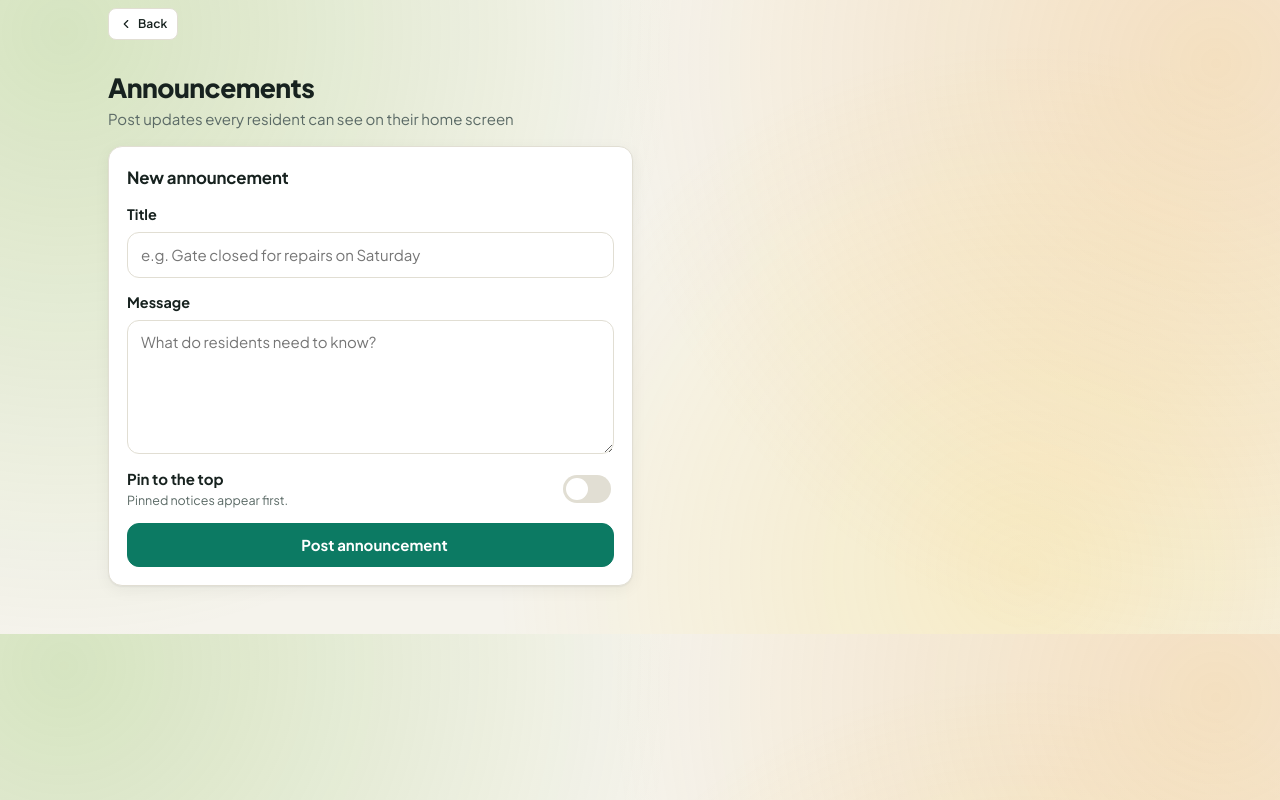
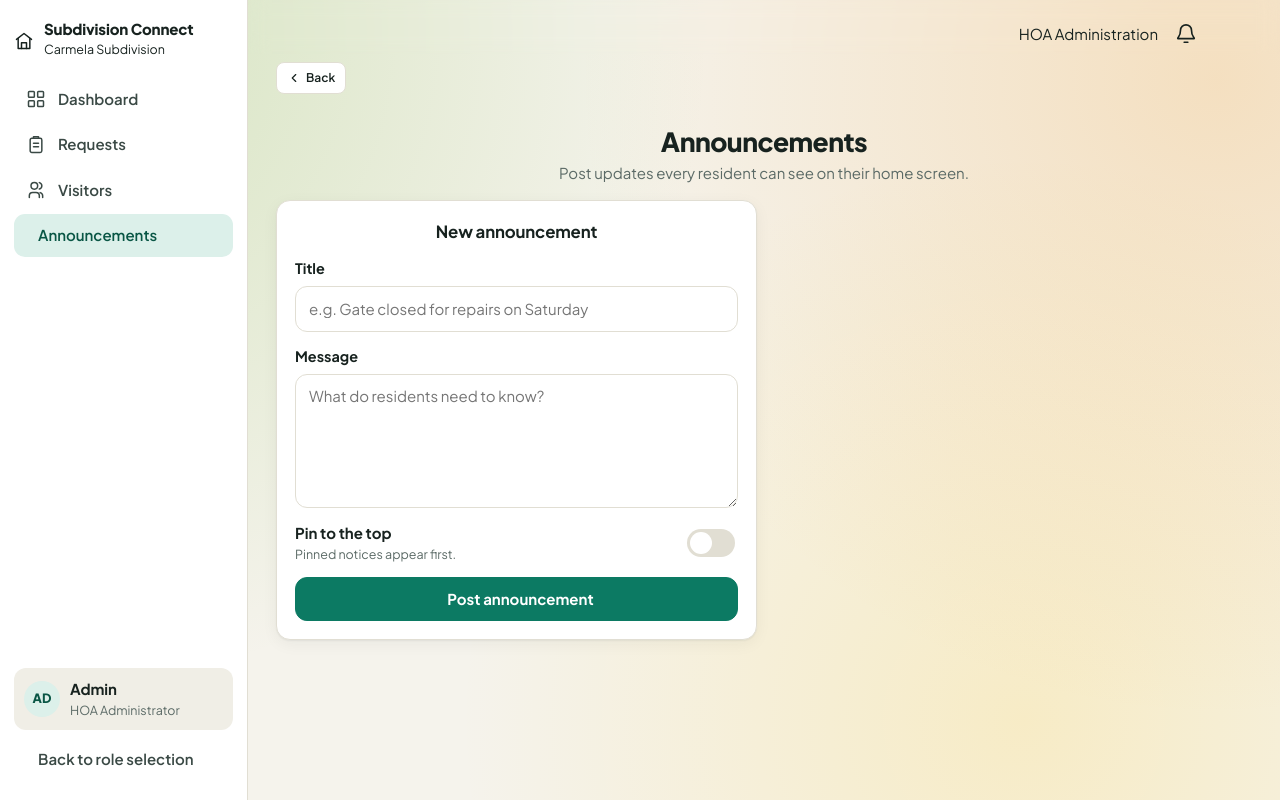
Before and after one commit to merin0a/CapstoneDemo, a plain HTML site: page admin/announcements.html in a window 1280 px wide. Drawn offline with Linux system fonts and the light colour scheme.

Commit message:
wait dipa tapos announcement

```diff
--- a/admin/announcements.html
+++ b/admin/announcements.html
@@ -6,44 +6,225 @@
     <meta name="viewport" content="width=device-width, initial-scale=1, viewport-fit=cover">
     <meta name="theme-color" content="#0C7A63">
     <title>Announcements · Carmela Subdivision</title>
+
     <link rel="preconnect" href="https://fonts.googleapis.com">
     <link rel="preconnect" href="https://fonts.gstatic.com" crossorigin>
     <link rel="stylesheet"
         href="https://fonts.googleapis.com/css2?family=Plus+Jakarta+Sans:wght@400;500;600;700;800&display=swap">
+
     <link rel="stylesheet" href="../css/styles.css">
 </head>
 
 <body data-role="admin" data-page="announcements.html">
-    <main class="view" id="main">
-        <div class="page-head">
-            <div>
-                <h1>Announcements</h1>
-                <p class="muted">Post updates every resident can see on their home screen</p>
+
+    <div class="shell">
+
+        <!-- Sidebar -->
+
+        <aside class="side">
+
+            <a class="brand" href="../index.html">
+                <span class="brand-mark">
+                    <i data-i="home"></i>
+                </span>
+                <span>
+                    <b>Subdivision Connect</b>
+                    <small>Carmela Subdivision</small>
+                </span>
+            </a>
+
+            <nav class="side-nav" aria-label="Main">
+
+                <a class="nv" href="dashboard.html">
+                    <i data-i="grid"></i>
+                    <span>Dashboard</span>
+                </a>
+
+                <a class="nv" href="requests.html">
+                    <i data-i="clipboard"></i>
+                    <span>Requests</span>
+                </a>
+
+                <a class="nv" href="visitors.html">
+                    <i data-i="users"></i>
+                    <span>Visitors</span>
+                </a>
+
+                <a class="nv on" href="announcements.html" aria-current="page">
+                    <i data-i="megaphone"></i>
+                    <span>Announcements</span>
+                </a>
+
+            </nav>
+
+            <div class="side-foot">
+
+                <div class="side-user">
+                    <span class="avatar">AD</span>
+                    <span>
+                        <b>Admin</b>
+                        <small>HOA Administrator</small>
+                    </span>
+                </div>
+
+                <a class="nv" href="../index.html">
+                    <i data-i="log-out"></i>
+                    <span>Back to role selection</span>
+                </a>
+
             </div>
+
+        </aside>
+
+        <!-- Main Content -->
+
+        <div class="main-col">
+
+            <!-- Topbar -->
+
+            <header class="topbar">
+
+                <div class="top-l">
+                    <span class="topbar-label">HOA Administration</span>
+                </div>
+
+                <div class="top-r">
+
+                    <button class="icon-btn" data-open="notif" aria-label="Notifications">
+                        <i data-i="bell"></i>
+                    </button>
+
+                    <a class="icon-btn" href="../index.html" aria-label="Logout">
+                        <i data-i="log-out"></i>
+                    </a>
+
+                </div>
+
+            </header>
+
+            <!-- Page -->
+
+            <main class="view" id="main">
+
+                <div class="page-head">
+
+                    <div>
+                        <h1>Announcements</h1>
+                        <p class="muted">
+                            Post updates every resident can see on their home screen.
+                        </p>
+                    </div>
+
+                </div>
+
+                <div class="g2">
+
+                    <!-- New Announcement Form -->
+
+                    <form class="card stack" data-demo="announce">
+
+                        <h2>New announcement</h2>
+
+                        <label class="field">
+                            <span class="field-l">Title</span>
+
+                            <input class="input" name="title" required maxlength="80"
+                                placeholder="e.g. Gate closed for repairs on Saturday">
+                        </label>
+
+                        <label class="field">
+                            <span class="field-l">Message</span>
+
+                            <textarea class="input" name="body" rows="5" required
+                                placeholder="What do residents need to know?"></textarea>
+                        </label>
+
+                        <label class="switch-row">
+                            <span>
+                                <b>Pin to the top</b>
+                                <small>Pinned notices appear first.</small>
+                            </span>
+
+                            <input type="checkbox" class="switch" name="pin">
+                        </label>
+
+                        <button class="btn primary" type="submit">
+                            <i data-i="megaphone"></i>
+                            Post announcement
+                        </button>
+
+                    </form>
+
+                    <!-- Posted Announcements -->
+
+                    <section class="stack" id="ann-list" aria-label="Posted announcements">
+
+                    </section>
+
+                </div>
+
+            </main>
+
         </div>
 
-        <div class="g2">
-            <form class="card stack" data-demo="announce">
-                <h2>New announcement</h2>
-                <label class="field"><span class="field-l">Title</span>
-                    <input class="input" name="title" required maxlength="80"
-                        placeholder="e.g. Gate closed for repairs on Saturday"></label>
-                <label class="field"><span class="field-l">Message</span>
-                    <textarea class="input" name="body" rows="5" required
-                        placeholder="What do residents need to know?"></textarea></label>
-                <label class="switch-row">
-                    <span><b>Pin to the top</b><small>Pinned notices appear first.</small></span>
-                    <input type="checkbox" class="switch" name="pin">
-                </label>
-                <button class="btn primary" type="submit"><i data-i="megaphone"></i> Post announcement</button>
-            </form>
+        <!-- Mobile Navigation -->
 
-            <section class="stack" id="ann-list" aria-label="Posted announcements"></section>
+        <nav class="bottom" aria-label="Mobile navigation">
+
+            <a class="bn" href="dashboard.html">
+                <i data-i="grid"></i>
+                <span>Dashboard</span>
+            </a>
+
+            <a class="bn" href="requests.html">
+                <i data-i="clipboard"></i>
+                <span>Requests</span>
+            </a>
+
+            <a class="bn" href="visitors.html">
+                <i data-i="users"></i>
+                <span>Visitors</span>
+            </a>
+
+            <a class="bn on" href="announcements.html" aria-current="page">
+                <i data-i="megaphone"></i>
+                <span>Updates</span>
+            </a>
+
+        </nav>
+
+    </div>
+
+    <!-- Notifications Dialog -->
+
+    <dialog id="notif" aria-labelledby="notif-title">
+
+        <div class="dlg">
+
+            <div class="dlg-h">
+                <h2 id="notif-title">Notifications</h2>
+
+                <button class="icon-btn" data-close aria-label="Close">
+                    <i data-i="x"></i>
+                </button>
+            </div>
+
+            <div class="stack">
+                <div class="notice">
+                    <b>New resident report</b>
+                    <p class="muted small">
+                        A new report was submitted for HOA review.
+                    </p>
+                </div>
+            </div>
+
         </div>
-    </main>
+
+    </dialog>
 
     <script src="../js/layout.js"></script>
     <script src="../js/app.js"></script>
+
 </body>
 
 </html>
--- a/css/styles.css
+++ b/css/styles.css
@@ -2232,3 +2232,43 @@ dialog::backdrop {
     margin: 0;
   }
 }
+
+/* Center Admin Announcements */
+body[data-page="announcements.html"] .view {
+    width: 100%;
+}
+
+body[data-page="announcements.html"] .page-head {
+    text-align: center;
+    justify-content: center;
+}
+
+body[data-page="announcements.html"] .g2 {
+    width: 100%;
+    max-width: none;
+    margin: 0 auto;
+    align-items: start;
+}
+
+body[data-page="announcements.html"] .g2 > * {
+    width: 100%;
+}
+
+body[data-page="announcements.html"] #main > .g2 > form > h2 {
+    text-align: center;
+    width: 100%;
+}
+body[data-page="announcements.html"] #main > .g2 > form {
+    display: flex;
+    flex-direction: column;
+    align-items: center;
+    width: 100%;
+}
+
+body[data-page="announcements.html"] #main > .g2 > form > * {
+    width: 100%;
+}
+
+body[data-page="announcements.html"] #main > .g2 > form > h2 {
+    text-align: center;
+}
```
